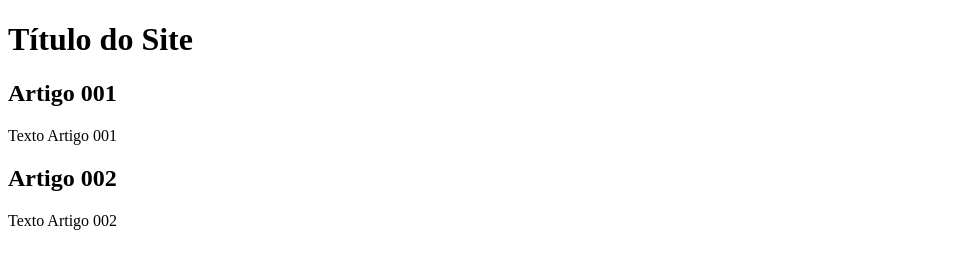
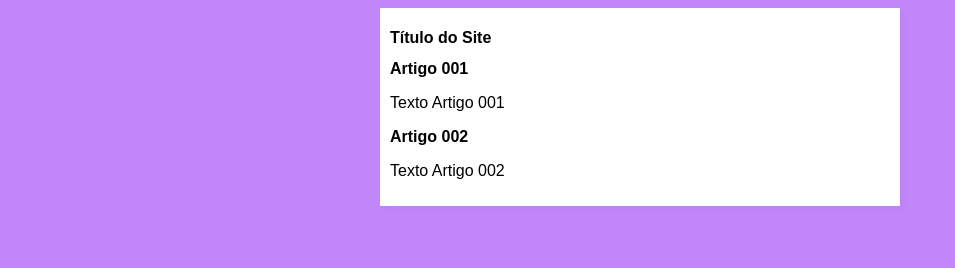
Before and after one commit to inesdev/projeto-site, a plain HTML site: page index.html in a window 1280 px wide. Shown: the whole page, without its empty margins (0-955 px from the left). Drawn offline with Linux system fonts and the light colour scheme.

Commit message:
Iniciei o design

```diff
--- /dev/null
+++ b/estilos/style.css
@@ -0,0 +1,16 @@
+* {
+    font-family: Arial, Helvetica, sans-serif;
+    font-size: 16px;
+}
+
+body {
+    background-color: rgb(194, 134, 250);
+}
+
+main {
+    background-color: white;
+    width: 500px;
+    margin: auto;
+    padding: 10px;
+    box-shadow: 3px 3px 5px rgba(0, 0, 0, 0.041);
+}
--- a/index.html
+++ b/index.html
@@ -3,6 +3,7 @@
 <head>
     <meta charset="UTF-8">
     <meta name="viewport" content="width=device-width, initial-scale=1.0">
+    <link rel="stylesheet" href="estilos/style.css">
     <title>Página Inicial</title>
 </head>
 <body>
```
